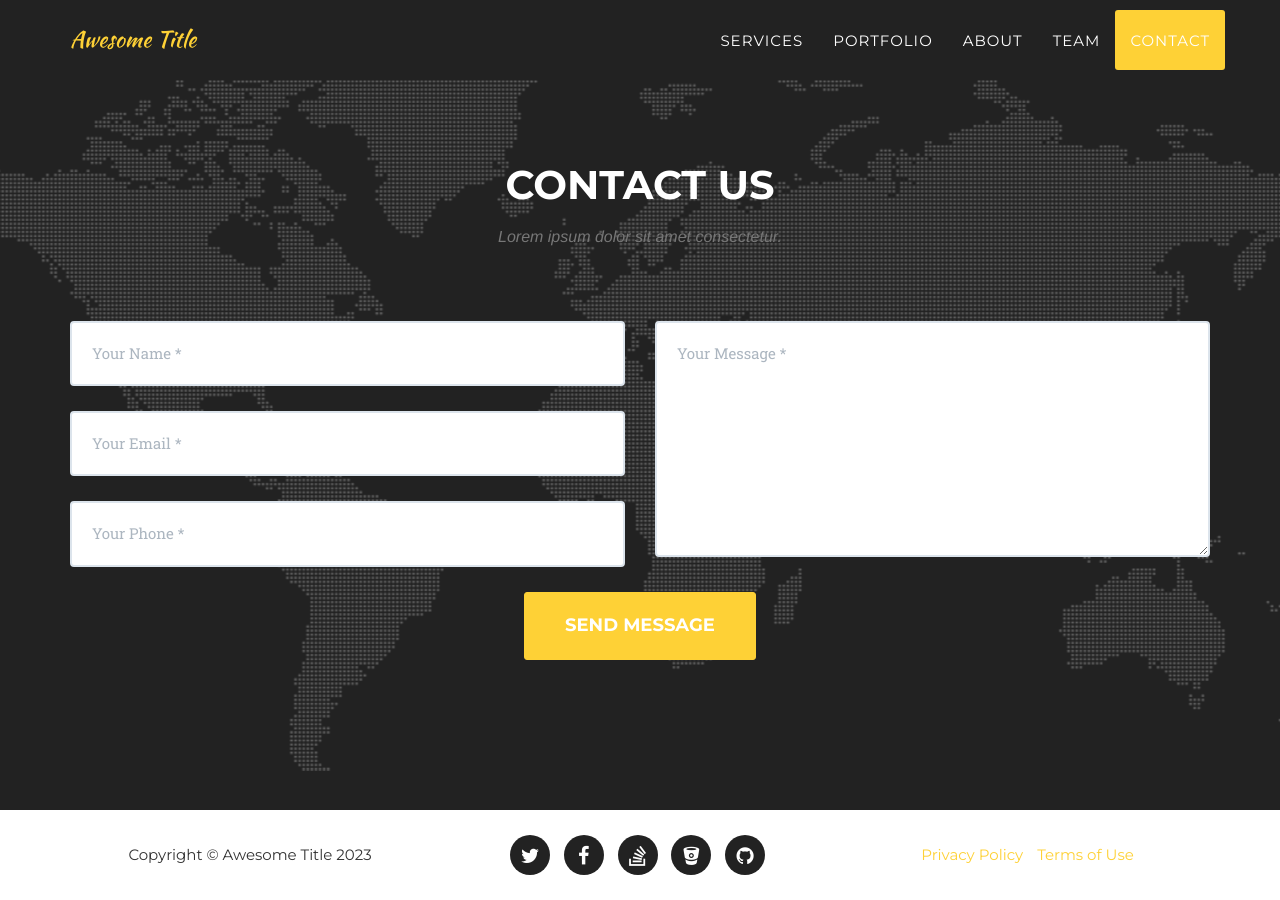
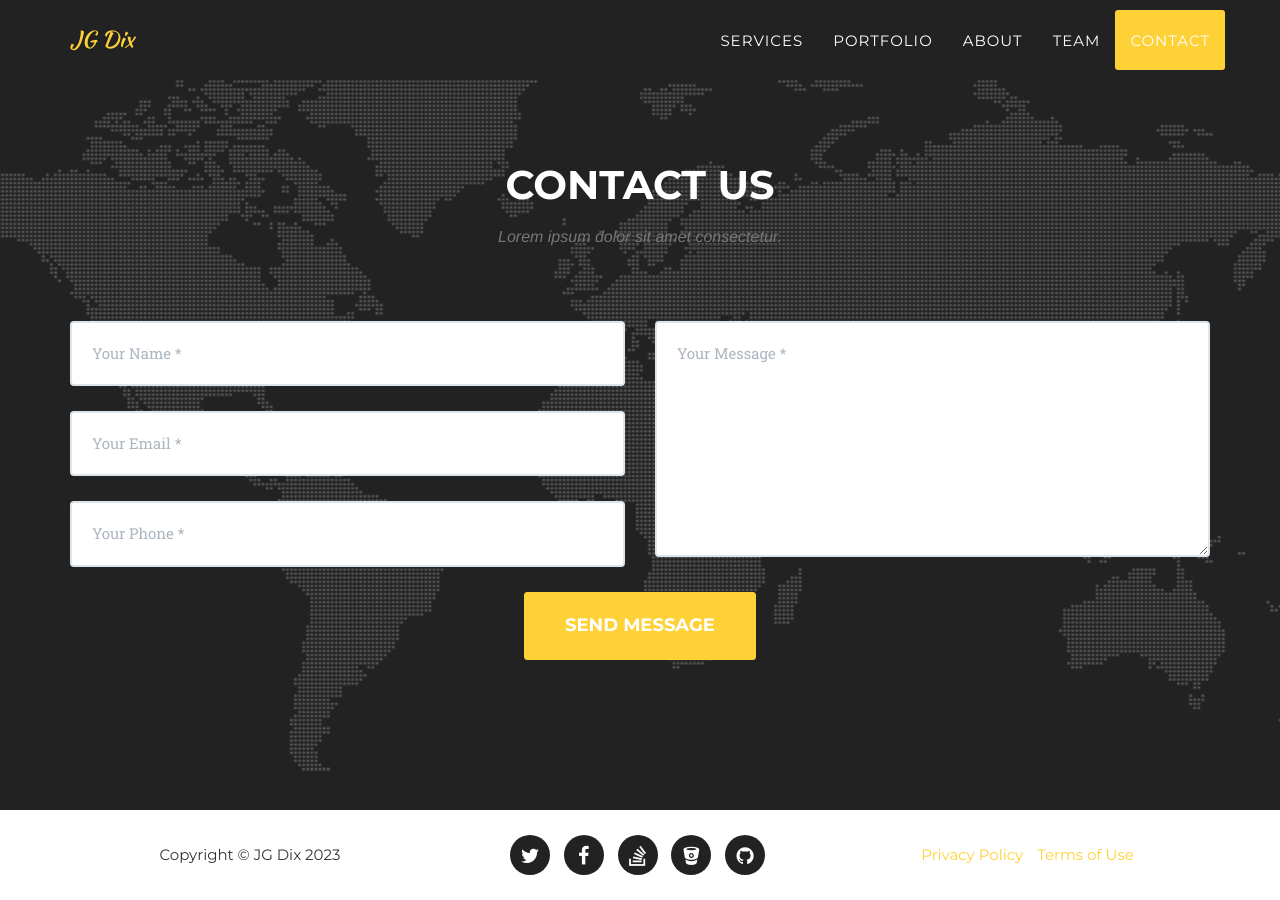
Before and after one commit to skalahonza/jgdix, a Jekyll site: the page built from index.html, in a window 1280 px wide and 900 px high, scrolled down 5636 px. Built offline with Jekyll 4.4.1, drawn with Linux system fonts in a browser that asks for light colours; some web fonts are replaced.

Commit message:
Modify config

```diff
--- a/_config.yml
+++ b/_config.yml
@@ -2,8 +2,8 @@ url: https://skalahonza.github.io
 baseurl: /jgdix/
 
 # Site settings
-title: Awesome Title
-email: your-email@domain.com
+title: JG Dix
+email: info@jgdix.cz
 description: "Write an awesome description for your new site here. You can edit this line in _config.yml. It will appear in your document head meta (for Google search results) and in your feed.xml site description."
 
 
```
